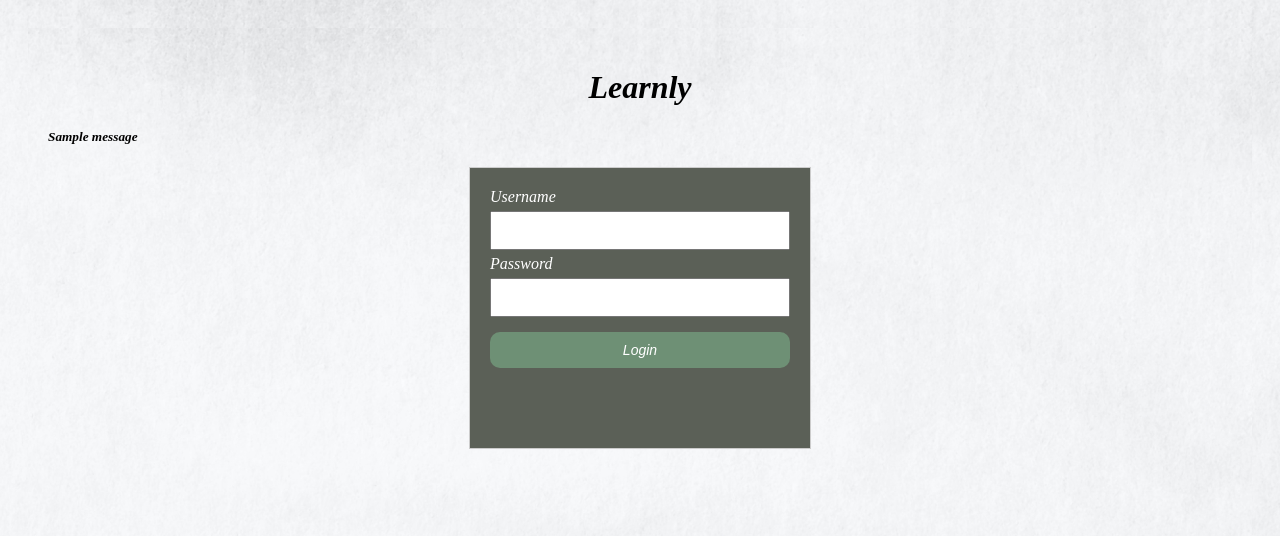
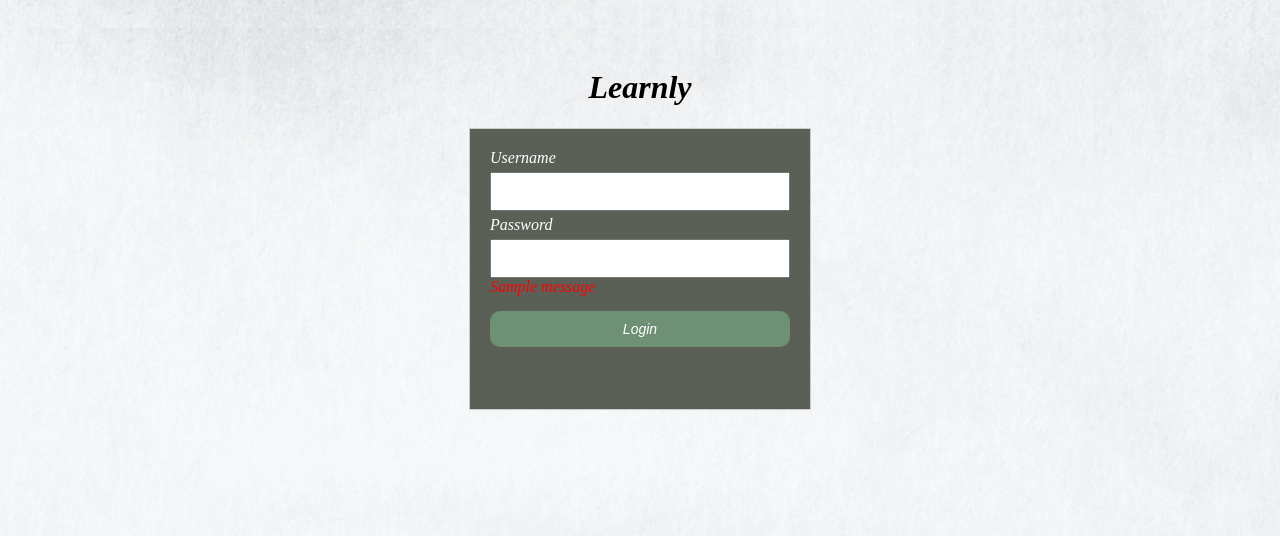
Before and after one commit to swekuliah/SWE, a Django app: page /login/ in a window 1280 px wide. Shown: the top 536 px of the page. Run offline with Django 4.2, Linux system fonts and the light colour scheme; tables that the repository leaves empty hold one stand-in row (values such as "Sample post"); one stand-in notice (Sample message) is shown.

Commit message:
wrong password Or Username text fix
ku ubah h5 jadi pake t5 aja biar ga gede size jaraknya sama juga sudah ku pindahin

```diff
--- a/static/css/Login.css
+++ b/static/css/Login.css
@@ -8,7 +8,10 @@ body, html {
     background-position: center;
     overflow: hidden;
 }
-
+.ErorM{
+    color: red;
+    font-size: 16px;
+}
 .title {
     text-align: center;
 }
--- a/templates/login.html
+++ b/templates/login.html
@@ -13,11 +13,7 @@
     <h1 class="title">Learnly</h1>
 
     {% comment %} display error if user misinput credential {% endcomment %}
-    <h2>
-        {% for message in messages %}
-        <h5 style:"text-align: center;">{{message}}</h5>
-        {% endfor %}
-    </h2>
+
     <form id="registerForm" enctype="multipart/form-data" method="POST">
         {% csrf_token %}
         <label for="username">Username</label>
@@ -25,7 +21,12 @@
         <div class="error" id="username-error"></div>
 
         <label for="password">Password</label>
-        <input name="password" type="password" id="password" required><br>
+        <div class="container">
+            <input name="password" type="password" id="password" required>
+            {% for message in messages %}
+            <t5 class = "ErorM">{{ message }}</t5>
+            {% endfor %}
+        </div>
         <div class="error" id="password-error"></div>
 
         <div class="submit-container">
```
Also changed, not shown: db.sqlite3.
